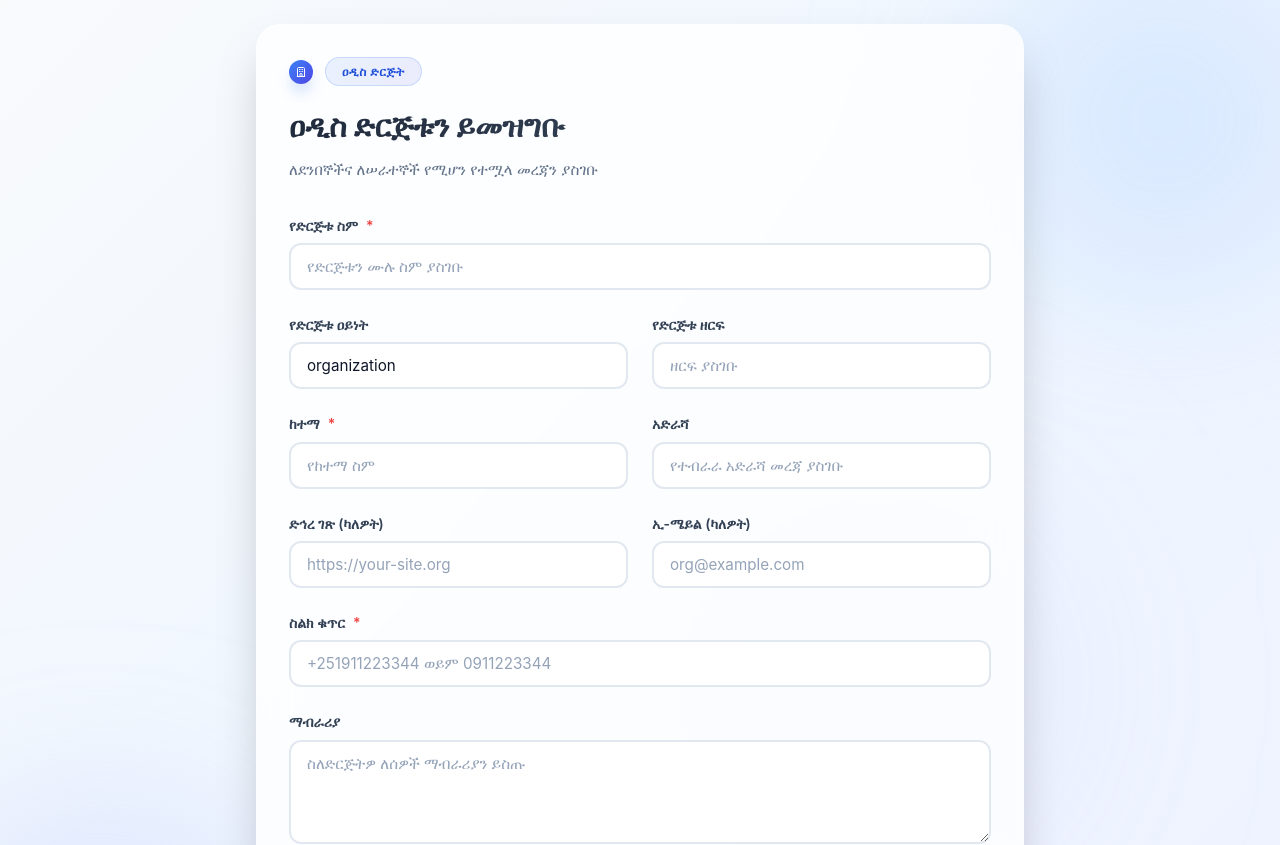
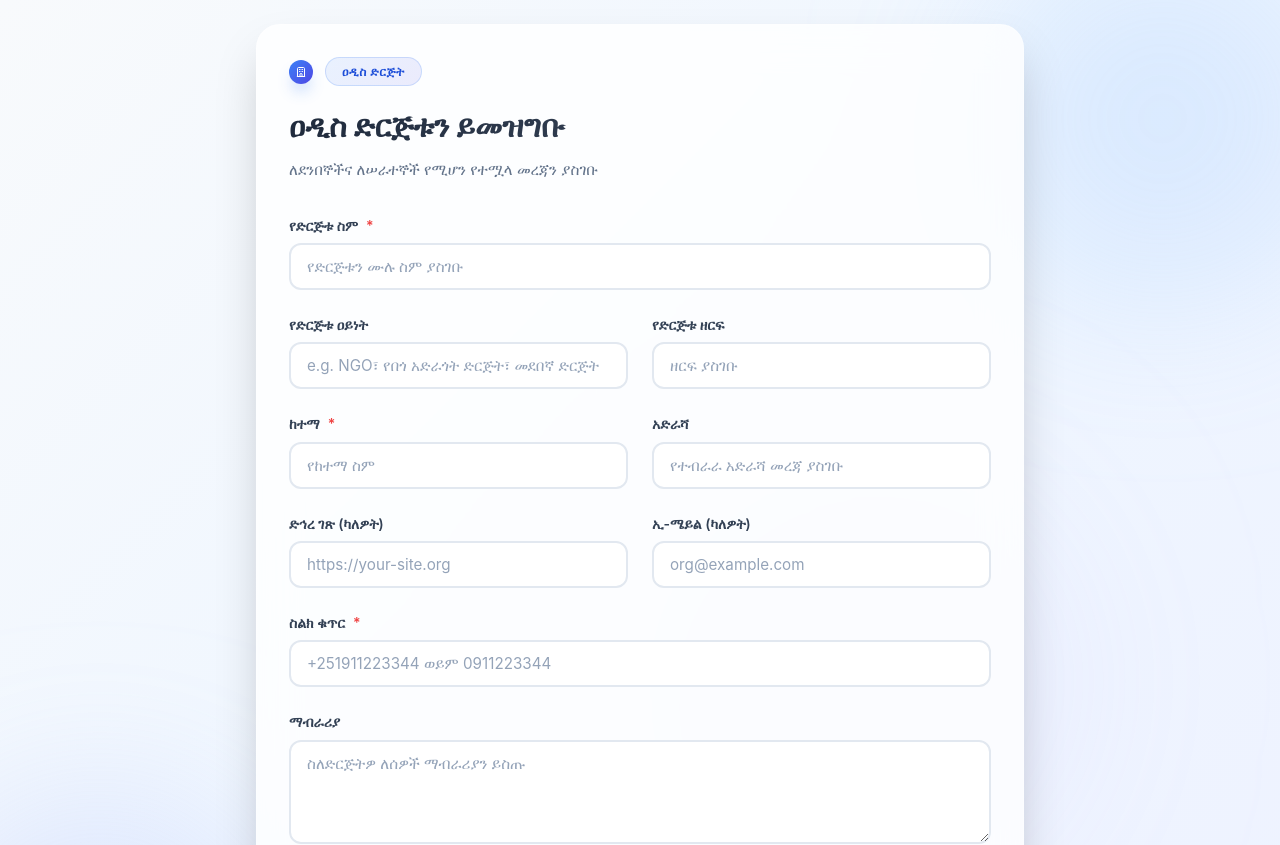
Before and after one commit to kaleablemmadev/fh-marketplace, a Next.js app: page /org/new in a window 1280 px wide. Shown: the top 845 px of the page. Built offline with nearby package versions, Linux system fonts and the light colour scheme.

Commit message:
Remove organization from type

```diff
--- a/src/app/org/new/page.tsx
+++ b/src/app/org/new/page.tsx
@@ -7,7 +7,7 @@ export default function NewOrganizationForm() {
   const router = useRouter();
 
   const [name, setName] = useState('');
-  const [type, setType] = useState('organization');
+  const [type, setType] = useState('');
   const [industry, setIndustry] = useState('');
   const [locationCity, setLocationCity] = useState('');
   const [locationRegion, setLocationRegion] = useState('');
```
